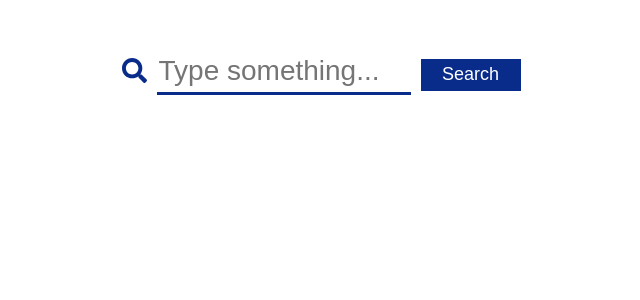
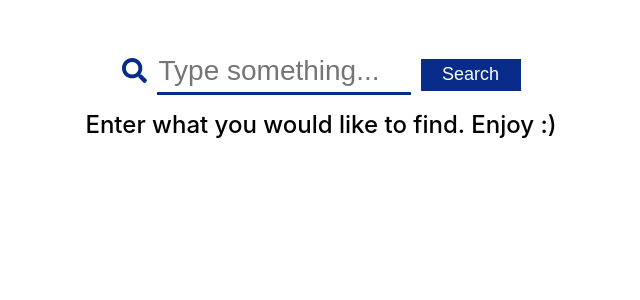
Before and after one commit to Kesik93/GalleryApp, a React (Create React App) app: page / in a window 1280 px wide. Shown: the top 300 px of the page, without its empty margins (319-959 px from the left). Built offline with nearby package versions, Linux system fonts and the light colour scheme.

Commit message:
domyślny tekst przy otwarciu i gdy nie znajdzie frazy, fetchRandom, jeszcze bez implementacji

```diff
--- a/src/App.css
+++ b/src/App.css
@@ -1,5 +1,12 @@
 .content {
     display: grid;
     place-items: center;
+}
 
+.content__text {
+    display: flex;
+    text-align: center;
+    font-size: 24px;
+    margin: 15px 10px;
+    font-weight: 500;
 }
--- a/src/App.js
+++ b/src/App.js
@@ -2,26 +2,54 @@ import React, { useState } from 'react';
 import Search from './components/Search';
 import Photos from './components/Content/Photos';
 import fetchPhoto from './api/fetchPhoto';
+//import fetchRandomPhoto from './api/fetchRandomPhoto';
+import './App.css';
 
 function App() {
-  const [state, setState]  = useState({
+  const [state, setState] = useState({
     results: [],
     searchingText: '',
+    searchingTimes: 0,
   });
+
+  //const [random, setRandom] = useState([]);
 
   const onSearch = async (text) => {
     const results = await fetchPhoto(text)
-      .then(data => {
+      .then((data) => {
         setState(prevState => {
-          return { ...prevState, results: data.results, searchingText: text }
-        });
-      });
+          return { ...prevState,
+            results: data.results,
+            searchingText: text,
+            searchingTimes: state.searchingTimes +1}
+        })
+      })
   };
+
+  // const websiteInitial = () => {
+  //   const random = fetchRandomPhoto()
+  //     .then(data => {
+  //       setRandom(data);
+  //       console.log(data)
+  //     })
+  // }
+
+  //Tutaj może jakaś poprawka??? Jak rzuca błędem 403 od API to dalej są te same fotki
+  const informationText = () => {
+    console.log(state.searchingTimes);
+
+    const infoText = state.searchingTimes === 0 ?
+      'Enter what you would like to find. Enjoy :)' : 'Sorry, there are no such photos in our database';
+
+    return <div className='content__text'>{infoText}</div>
+  }
 
   return (
     <div className='content'>
       <Search onSearch={onSearch} />
-      <Photos results={state.results} searchingText={state.searchingText}/>
+      {(state.results && state.results.length > 0) ?
+        <Photos results={state.results} searchingText={state.searchingText}/> : informationText()
+      }
     </div>
   );
 }
--- /dev/null
+++ b/src/api/fetchRandomPhoto.js
@@ -0,0 +1,6 @@
+import apiUnsplash from './apiUnsplash';
+
+const fetchRandomPhoto = (query) =>
+    apiUnsplash(`/photos/random?count=9`)
+
+export default fetchRandomPhoto;
```
